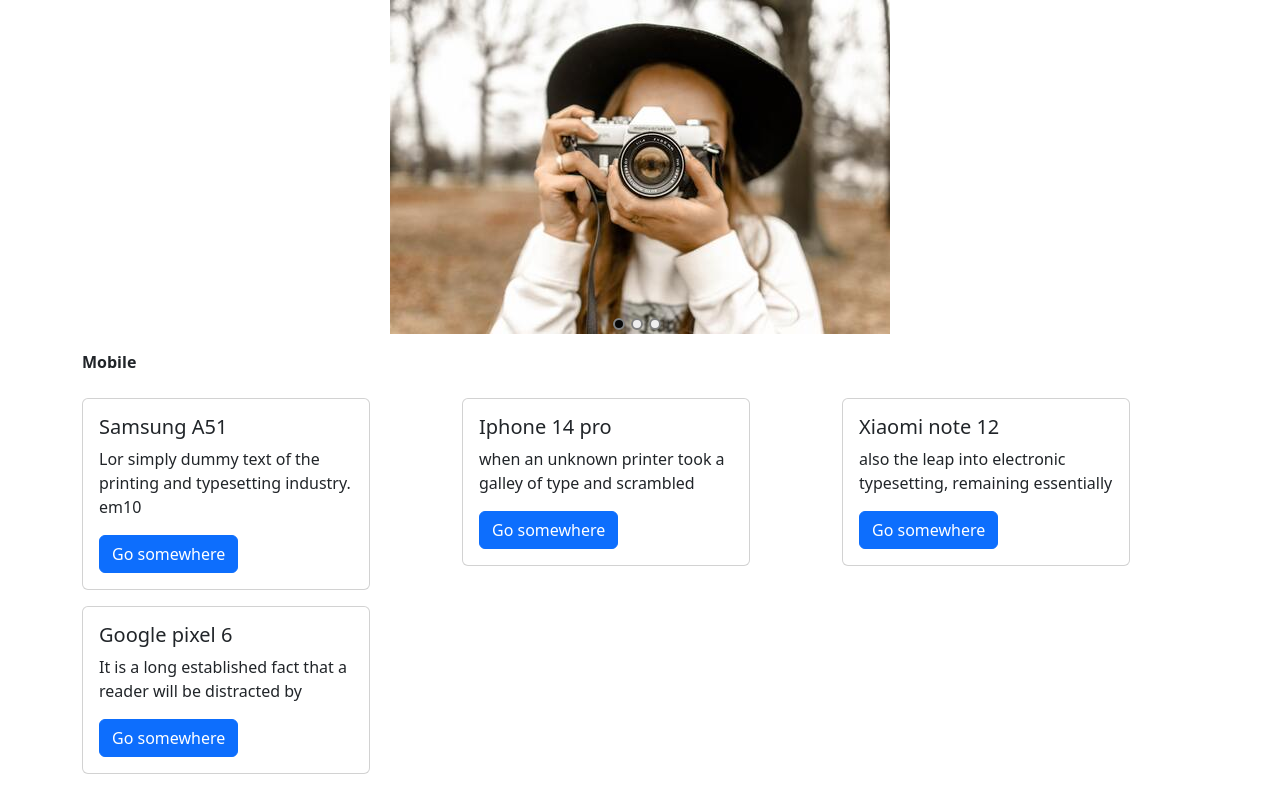
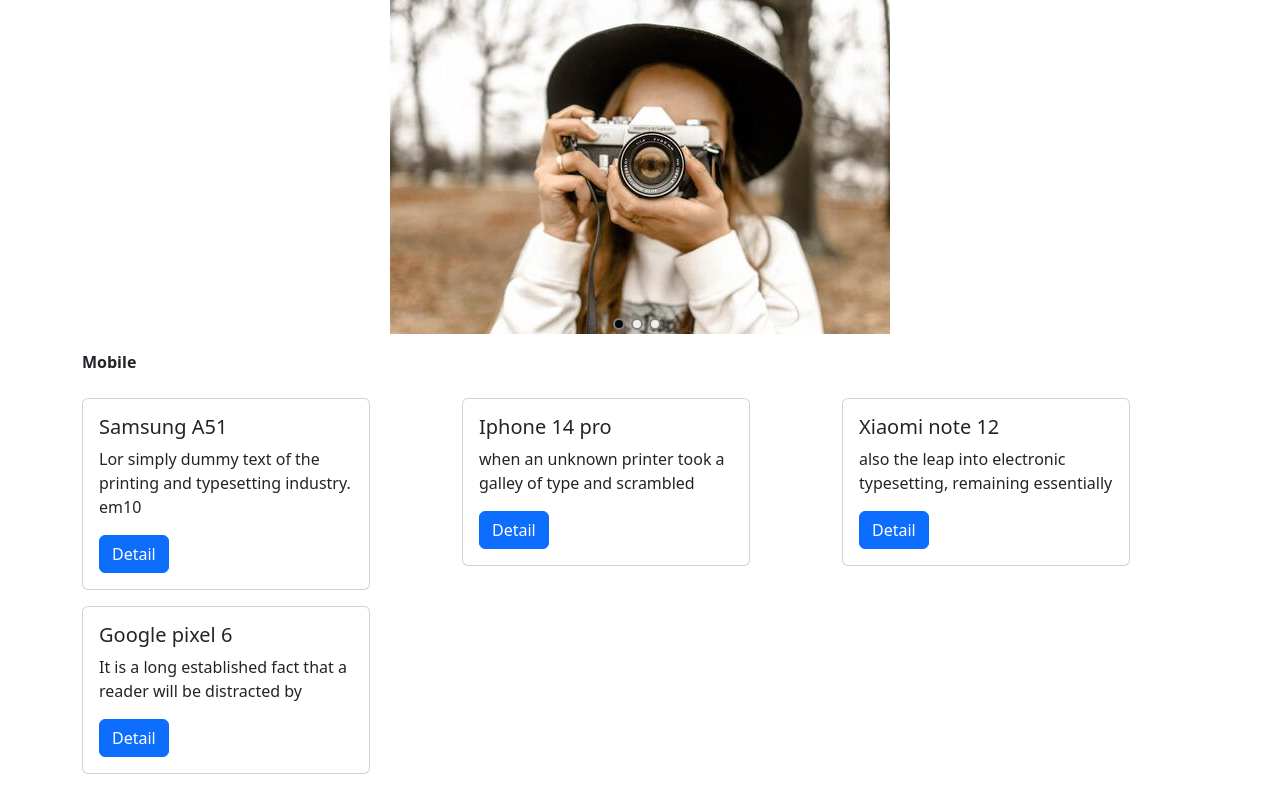
Before and after one commit to Parvizkh88/React-Online-Shop, a React (Create React App) app: page / in a window 1280 px wide. Shown: the top 800 px of the page. Built offline with nearby package versions, Linux system fonts and the light colour scheme.

Commit message:
activate button in the goods component to open detail page after click

```diff
--- a/src/components/home/CategoryShower.jsx
+++ b/src/components/home/CategoryShower.jsx
@@ -7,7 +7,11 @@ const CategoryShower = ({ category, goods }) => {
     <div className="row my-3">
       <p style={{ fontWeight: "bold" }}>{category.name}</p>
       {goods.map((item) => (
-        <Goods title={item.title} description={item.description} />
+        <Goods
+          title={item.title}
+          description={item.description}
+          goodsId={item.id}
+        />
       ))}
     </div>
   );
--- a/src/components/home/Goods.jsx
+++ b/src/components/home/Goods.jsx
@@ -1,9 +1,16 @@
 import React from "react";
+import { useNavigate } from "react-router";
 
 // import { Card } from "react-bootstrap";
 // import Button from "react-bootstrap/Button";
 
-const Goods = ({ title, description }) => {
+const Goods = ({ title, description, goodsId }) => {
+  let navigate = useNavigate();
+
+  const handleGoToDetail = () => {
+    navigate(`/goods/${goodsId}`);
+  };
+
   return (
     <div className="col-12 col-md-6 col-lg-4 my-2">
       <div className="card" style={{ width: "18rem" }}>
@@ -11,9 +18,13 @@ const Goods = ({ title, description }) => {
         <div className="card-body">
           <h5 className="card-title">{title}</h5>
           <p className="card-text">{description}</p>
-          <a href="#" className="btn btn-primary">
-            Go somewhere
-          </a>
+          <button
+            href="#"
+            className="btn btn-primary"
+            onClick={handleGoToDetail}
+          >
+            Detail
+          </button>
         </div>
       </div>
     </div>
```
